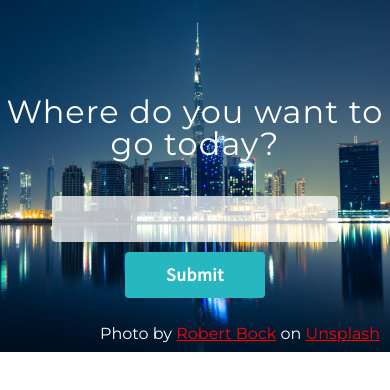
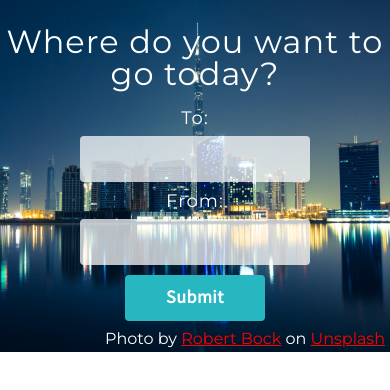
Before and after one commit to sbentleywd/Explore, a website: page public/index.html in a window 390 px wide. Drawn offline with nearby package versions, Linux system fonts and the light colour scheme.

Commit message:
adds from field

```diff
--- a/public/index.html
+++ b/public/index.html
@@ -9,9 +9,9 @@
     <link href="https://fonts.googleapis.com/css?family=Montserrat" rel="stylesheet">
     <link href="https://fonts.googleapis.com/css?family=Source+Sans+Pro|Work+Sans" rel="stylesheet">
     <!-- development version, includes helpful console warnings -->
-    <!-- <script src="https://cdn.jsdelivr.net/npm/vue/dist/vue.js"></script> -->
+    <script src="https://cdn.jsdelivr.net/npm/vue/dist/vue.js"></script>
     <!-- production version, optimized for size and speed -->
-    <script src="https://cdn.jsdelivr.net/npm/vue"></script>
+    <!-- <script src="https://cdn.jsdelivr.net/npm/vue"></script> -->
 
 
   </head>
@@ -28,7 +28,15 @@
           <div class="search">
             <h1>Where do you want to go today?</h1>
             <form autocomplete="off" @submit.prevent="search">
-              <input v-model='city' type="text" id="city">
+              <div class="input-container">
+                <div><h2>To: </h2></div>
+                <input v-model='city' type="text" id="city">
+              </div>
+              <div class="input-container">
+                <div><h2>From: </h2></div>
+                <input v-model='from' type="text" id="from">
+              </div>
+
               <button id="button" type="submit">Submit</button>
             </form>
             <span class="attribution">Photo by <a href="https://unsplash.com/@robertbock?utm_source=unsplash&amp;utm_medium=referral&amp;utm_content=creditCopyText">Robert Bock</a> on <a href="https://unsplash.com/s/photos/city?utm_source=unsplash&amp;utm_medium=referral&amp;utm_content=creditCopyText">Unsplash</a></span>
--- a/public/style.css
+++ b/public/style.css
@@ -18,8 +18,24 @@ main {
   position: relative;
 }
 
-#city {
-  width: 286px;
+.search h2 {
+  font-family: Montserrat;
+  font-size: 18px;
+  font-weight: 300;
+  letter-spacing: 1.1px;
+  text-align: center;
+  color: #ffffff;
+  margin-bottom: 0.5em;
+  display: inline-block
+}
+
+.input-container {
+  display: inline-block;
+  margin: 5px 10px;
+}
+
+#city, #from {
+  width: 230px;
   height: 46px;
   border-radius: 4px;
   border: solid 2.5px #ffffff;
@@ -53,14 +69,15 @@ input:focus, #button:focus {
   color: #ffffff;
   box-sizing: border-box;
   cursor: pointer;
+  margin: 5px 10px;
 }
 
 .attribution {
   font-family: Montserrat;
   color: #ffffff;
   position: absolute;
-  right: 10px;
-  bottom: 10px;
+  right: 5px;
+  bottom: 5px;
 }
 
 .attribution a {
@@ -239,17 +256,19 @@ h2.sectiontitle {
   }
 
   h1 {
-    padding-top: 50px;
+    padding-top: 10px;
     font-size: 32px;
+    margin-bottom: 0.1em;
   }
 
   form {
-    margin-top: 20px;
+    margin-top: 10px;
     padding-bottom: 10px;
+    height: auto;
   }
 
-  #city {
-    margin-bottom: 10px;
+  .input-container h2 {
+
   }
 
   .sectiontitle, .sectiontitle h2, #destination {
```
Also changed, not shown: api/flights.js (+25 -8 lines), public/main.js (+3 -1 lines).
